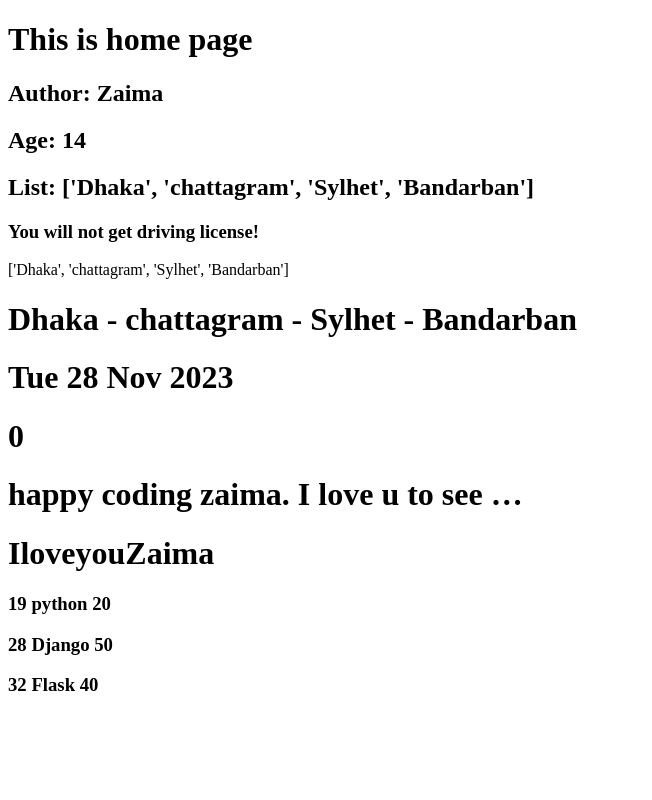
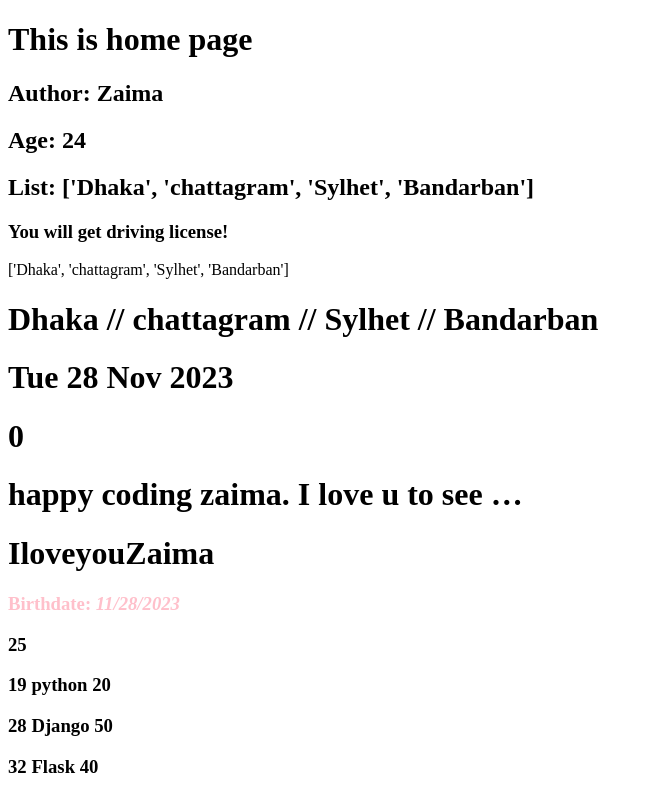
Before and after one commit to roman1117459II/backend_django_all_practice_project_module, a Django app: page /first_app/ in a window 1280 px wide. Shown: the whole page, without its empty margins (0-652 px from the left). Run offline with Django 4.2, Linux system fonts and the light colour scheme.

Commit message:
write some filter study

```diff
--- a/project_03/first_app/templates/home.html
+++ b/project_03/first_app/templates/home.html
@@ -24,7 +24,7 @@
     {% endif %}
 
     {{lst}}
-    <h1> {{ lst | join:" - " }} </h1>
+    <h1> {{ lst | join:" // " }} </h1>
     <h1>{{ birthday | date:"D d M Y" }}</h1>
 
     {% comment %} <h1>{{ val | default: "nothing here" }}</h1> {% endcomment %}
@@ -33,6 +33,15 @@
     <h1>{{'happy coding zaima. I love u to see doing code with me and cook delicious food for me.' | truncatewords:8}}</h1>
 
     <h1>{{ "I love you Zaima" | cut:" " }}</h1>
+
+{% comment %} More practice home again {% endcomment %}
+
+    <h3 style='color:pink;'> Birthdate: <i>{{ birthday|date:"SHORT_DATE_FORMAT" }}</i></h3>
+
+    <h3> {{ 20 | add:"5" }} </h3>
+    {% comment %} This works on through loop <h3> {{ [1, 2, 3] | add:"[4, 5, 6]" }} </h3> {% endcomment %}
+
+
 
 {% comment %} forloop {% endcomment %}
 
--- a/project_03/first_app/views.py
+++ b/project_03/first_app/views.py
@@ -3,7 +3,7 @@ import datetime
 # Create your views here.
 
 def home(request):
-    d = {'author': 'Zaima', 'age': 14, 'lst': ["Dhaka", "chattagram", "Sylhet", "Bandarban"], 'birthday': datetime.datetime.now(), 'val': '','courses': [
+    d = {'author': 'Zaima', 'age': 24, 'lst': ["Dhaka", "chattagram", "Sylhet", "Bandarban"], 'lst2': [1, 2, 3], 'birthday': datetime.datetime.now(), 'val': '','courses': [
 
         {
             'id': 19,
```
